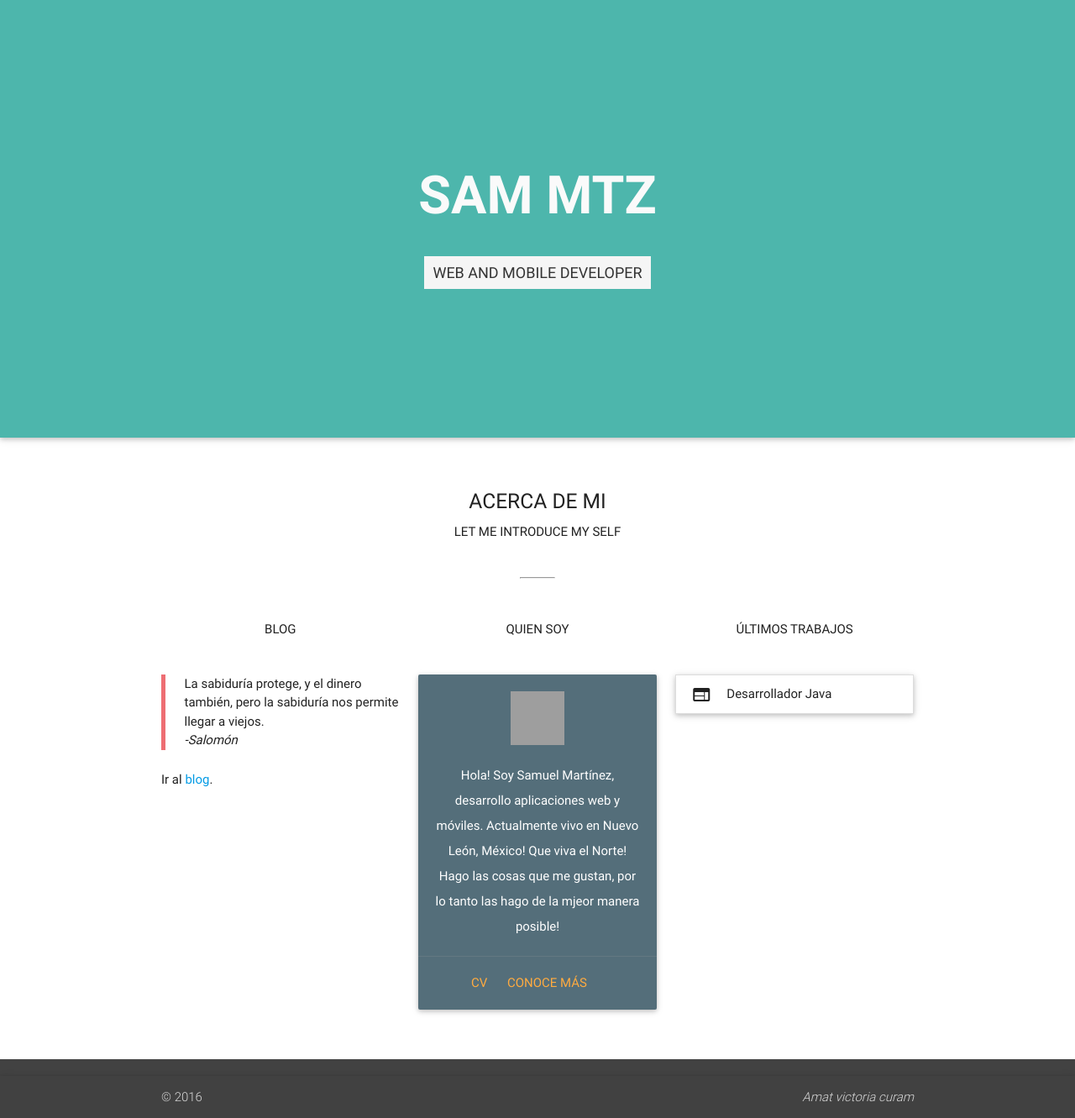
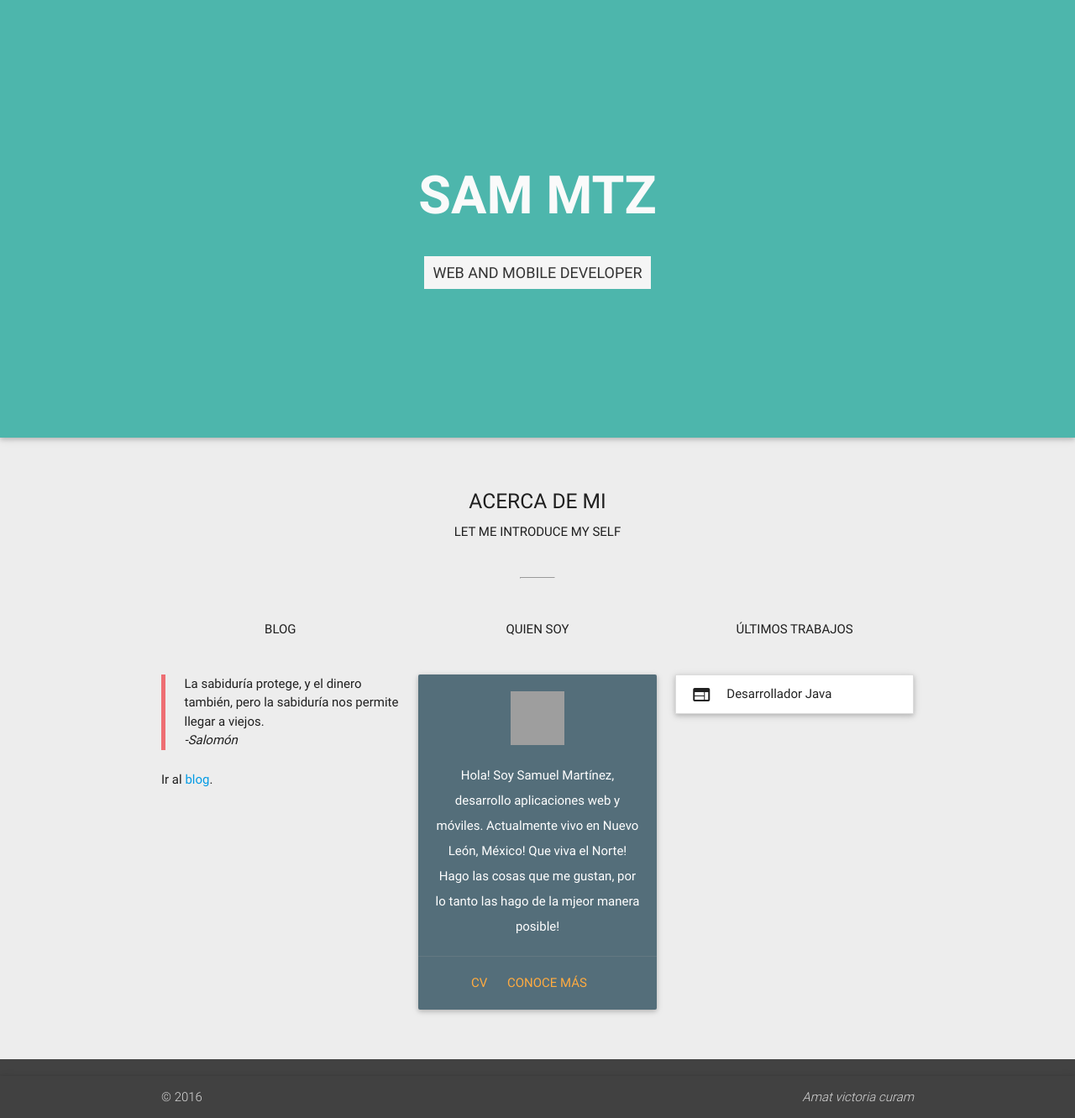
Before and after one commit to const3/const3.github.io, a Jekyll site: the page index.html, which Jekyll copies as it is, in a window 1280 px wide. Shown: the whole page at 84% size. Built offline with Jekyll 4.4.1, drawn with Linux system fonts in a browser that asks for light colours; nearby versions of some CDN libraries; grey boxes are pictures that could not be loaded.

Commit message:
Update index.html

```diff
--- a/index.html
+++ b/index.html
@@ -10,10 +10,8 @@
       <meta name="viewport" content="width=device-width, initial-scale=1.0"/>
       <title>Sam Mtz!</title>
       <style>
-        body (or container-div) {
-            display: flex;
-            align-items: center;
-            justify-content: center;
+        body {
+            background-color: #EDEDED !important;
         }
     </style>
     </head>
```
